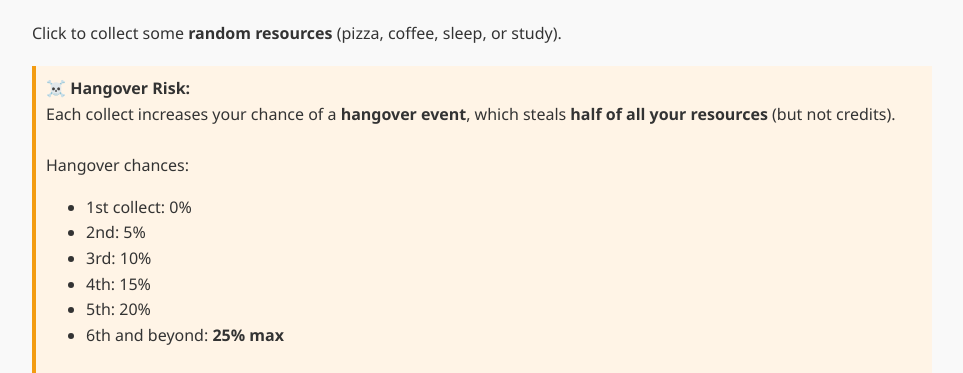
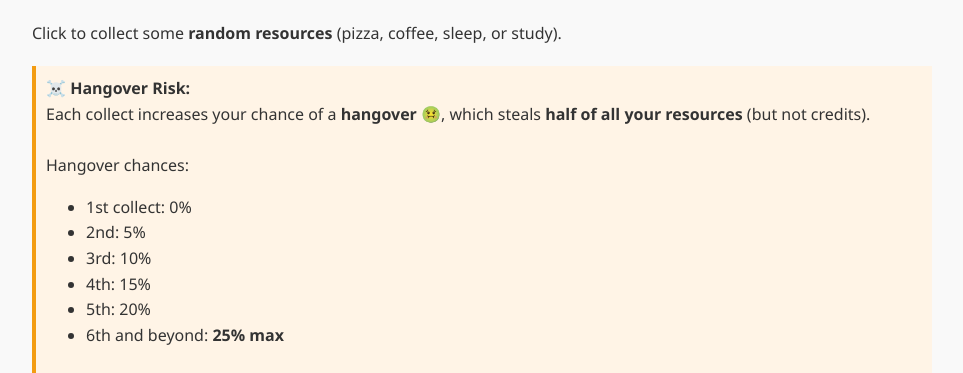
Before and after one commit to daraghmatu/atu-stack-app, a Flask app: page / in a window 1280 px wide. Shown: the part 549-922 px from the top of the page, without its empty margins (158-1121 px from the left). Run offline with Flask 3, Linux system fonts and the light colour scheme.

Commit message:
Fixed html typo

```diff
--- a/templates/rules.html
+++ b/templates/rules.html
@@ -77,7 +77,7 @@
     </p>
     <div class="important">
         ☠️ <strong>Hangover Risk:</strong><br>
-        Each collect increases your chance of a <strong>hangover event</strong>, which steals <strong>half of all your resources</strong> (but not credits).<br><br>
+        Each collect increases your chance of a <strong>hangover</strong> 🤢, which steals <strong>half of all your resources</strong> (but not credits).<br><br>
         Hangover chances:
         <ul>
             <li>1st collect: 0%</li>
```
